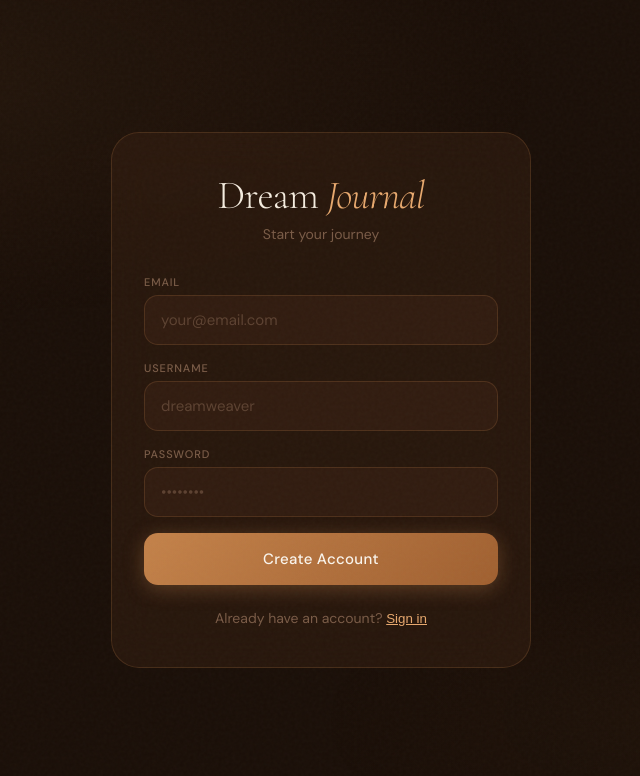
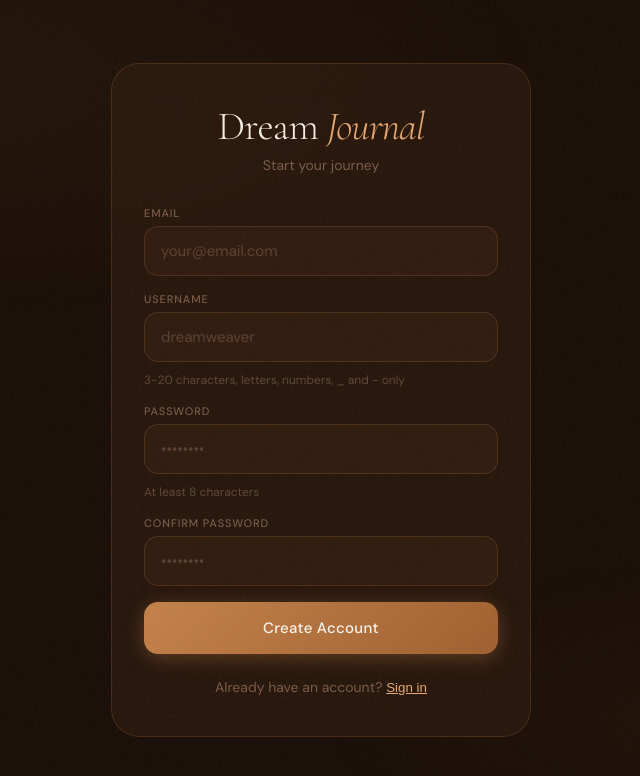
Before and after one commit to georgepapagapitos/dreamjournal, a React (Vite) app in the folder frontend/: page / in a window 1280 px wide. Both pictures are taken after a click on the button "Sign up". Shown: the top 776 px of the page, without its empty margins (319-959 px from the left). Built offline with nearby package versions, Linux system fonts and the light colour scheme.

Commit message:
Improve auth form validation and accessibility

```diff
--- a/frontend/src/components/AuthView.tsx
+++ b/frontend/src/components/AuthView.tsx
@@ -6,30 +6,94 @@ export function AuthView() {
     const [email, setEmail] = useState('')
     const [username, setUsername] = useState('')
     const [password, setPassword] = useState('')
+    const [confirmPassword, setConfirmPassword] = useState('')
     const [error, setError] = useState('')
+    const [validationErrors, setValidationErrors] = useState<Record<string, string>>({})
     const [loading, setLoading] = useState(false)
+    const [attempted, setAttempted] = useState(false)
     const { login, register } = useAuth()
+
+    const validateForm = () => {
+        const errors: Record<string, string> = {}
+
+        // Email validation
+        if (!email || !/^[^\s@]+@[^\s@]+\.[^\s@]+$/.test(email)) {
+            errors.email = 'Please enter a valid email address'
+        }
+
+        // Username validation (only for signup)
+        if (!isLogin) {
+            if (!username) {
+                errors.username = 'Username is required'
+            } else if (username.length < 3) {
+                errors.username = 'Username must be at least 3 characters'
+            } else if (username.length > 20) {
+                errors.username = 'Username must be at most 20 characters'
+            } else if (!/^[a-zA-Z0-9_-]+$/.test(username)) {
+                errors.username = 'Username can only contain letters, numbers, _ and -'
+            }
+        }
+
+        // Password validation
+        if (!password) {
+            errors.password = 'Password is required'
+        } else if (password.length < 8) {
+            errors.password = 'Password must be at least 8 characters'
+        }
+
+        // Confirm password (only for signup)
+        if (!isLogin) {
+            if (!confirmPassword) {
+                errors.confirmPassword = 'Please confirm your password'
+            } else if (password !== confirmPassword) {
+                errors.confirmPassword = 'Passwords do not match'
+            }
+        }
+
+        return errors
+    }
 
     const handleSubmit = async (e: FormEvent) => {
         e.preventDefault()
+        setAttempted(true)
         setError('')
+
+        const errors = validateForm()
+        setValidationErrors(errors)
+
+        if (Object.keys(errors).length > 0) {
+            return
+        }
+
         setLoading(true)
 
         try {
             if (isLogin) {
                 await login(email, password)
             } else {
-        if (!username.trim()) {
-          setError('Username is required')
-          setLoading(false)
-          return
-        }
                 await register(email, username, password)
             }
         } catch (err: any) {
-      setError(err.message || 'Something went wrong')
+            // Parse backend error messages
+            let errorMessage = 'Something went wrong'
+            try {
+                const errorData = JSON.parse(err.message)
+                errorMessage = errorData.detail || errorMessage
+            } catch {
+                errorMessage = err.message || errorMessage
+            }
+            setError(errorMessage)
             setLoading(false)
         }
+    }
+
+    const switchMode = () => {
+        setIsLogin(!isLogin)
+        setError('')
+        setValidationErrors({})
+        setPassword('')
+        setConfirmPassword('')
+        setAttempted(false)
     }
 
     return (
@@ -50,48 +114,102 @@ export function AuthView() {
                     </p>
                 </div>
 
-        <form className="auth-form" onSubmit={handleSubmit}>
+                <form className="auth-form" onSubmit={handleSubmit} noValidate>
                     <div className="field">
-            <label>Email</label>
+                        <label htmlFor="email">Email</label>
                         <input
+                            id="email"
                             type="email"
                             value={email}
                             onChange={(e) => setEmail(e.target.value)}
                             placeholder="your@email.com"
+                            className={attempted && validationErrors.email ? 'invalid' : ''}
+                            aria-invalid={attempted && validationErrors.email ? 'true' : 'false'}
+                            aria-describedby={attempted && validationErrors.email ? 'email-error' : undefined}
                             required
                             autoFocus
                         />
+                        {attempted && validationErrors.email && (
+                            <span id="email-error" className="field-error" role="alert">
+                                {validationErrors.email}
+                            </span>
+                        )}
                     </div>
 
                     {!isLogin && (
                         <div className="field">
-              <label>Username</label>
+                            <label htmlFor="username">Username</label>
                             <input
+                                id="username"
                                 type="text"
                                 value={username}
                                 onChange={(e) => setUsername(e.target.value)}
                                 placeholder="dreamweaver"
-                minLength={3}
-                maxLength={20}
+                                className={attempted && validationErrors.username ? 'invalid' : ''}
+                                aria-invalid={attempted && validationErrors.username ? 'true' : 'false'}
+                                aria-describedby="username-hint username-error"
                                 required
                             />
+                            <span id="username-hint" className="field-hint">
+                                3-20 characters, letters, numbers, _ and - only
+                            </span>
+                            {attempted && validationErrors.username && (
+                                <span id="username-error" className="field-error" role="alert">
+                                    {validationErrors.username}
+                                </span>
+                            )}
                         </div>
                     )}
 
                     <div className="field">
-            <label>Password</label>
+                        <label htmlFor="password">Password</label>
                         <input
+                            id="password"
                             type="password"
                             value={password}
                             onChange={(e) => setPassword(e.target.value)}
                             placeholder="••••••••"
-              minLength={8}
+                            className={attempted && validationErrors.password ? 'invalid' : ''}
+                            aria-invalid={attempted && validationErrors.password ? 'true' : 'false'}
+                            aria-describedby={!isLogin ? 'password-hint password-error' : validationErrors.password ? 'password-error' : undefined}
                             required
                         />
+                        {!isLogin && (
+                            <span id="password-hint" className="field-hint">
+                                At least 8 characters
+                            </span>
+                        )}
+                        {attempted && validationErrors.password && (
+                            <span id="password-error" className="field-error" role="alert">
+                                {validationErrors.password}
+                            </span>
+                        )}
                     </div>
 
+                    {!isLogin && (
+                        <div className="field">
+                            <label htmlFor="confirmPassword">Confirm Password</label>
+                            <input
+                                id="confirmPassword"
+                                type="password"
+                                value={confirmPassword}
+                                onChange={(e) => setConfirmPassword(e.target.value)}
+                                placeholder="••••••••"
+                                className={attempted && validationErrors.confirmPassword ? 'invalid' : ''}
+                                aria-invalid={attempted && validationErrors.confirmPassword ? 'true' : 'false'}
+                                aria-describedby={attempted && validationErrors.confirmPassword ? 'confirm-password-error' : undefined}
+                                required
+                            />
+                            {attempted && validationErrors.confirmPassword && (
+                                <span id="confirm-password-error" className="field-error" role="alert">
+                                    {validationErrors.confirmPassword}
+                                </span>
+                            )}
+                        </div>
+                    )}
+
                     {error && (
-            <div className="auth-error">
+                        <div className="auth-error" role="alert">
                             {error}
                         </div>
                     )}
@@ -109,10 +227,7 @@ export function AuthView() {
                     {isLogin ? "Don't have an account? " : 'Already have an account? '}
                     <button
                         type="button"
-            onClick={() => {
-              setIsLogin(!isLogin)
-              setError('')
-            }}
+                        onClick={switchMode}
                         className="auth-toggle-btn"
                     >
                         {isLogin ? 'Sign up' : 'Sign in'}
--- a/frontend/src/index.css
+++ b/frontend/src/index.css
@@ -1,22 +1,22 @@
 /* ─── Tokens ─────────────────────────────────────────────── */
 :root {
-  --ink:        #1a0f08;
-  --ink-soft:   #3d2314;
-  --ink-muted:  #7a5c47;
-  --parchment:  #f5ede0;
+  --ink: #1a0f08;
+  --ink-soft: #3d2314;
+  --ink-muted: #7a5c47;
+  --parchment: #f5ede0;
   --parchment2: #ede0cc;
   --parchment3: #e3d0b5;
-  --amber:      #c4824a;
+  --amber: #c4824a;
   --amber-deep: #a06030;
   --amber-glow: #e8a96e;
-  --cream:      #faf5ed;
-  --gold:       #d4a853;
+  --cream: #faf5ed;
+  --gold: #d4a853;
   --gold-light: #f0cc7a;
-  --shadow:     rgba(26, 15, 8, 0.15);
-  --shadow-lg:  rgba(26, 15, 8, 0.3);
+  --shadow: rgba(26, 15, 8, 0.15);
+  --shadow-lg: rgba(26, 15, 8, 0.3);
 
   --font-display: 'Cormorant Garamond', Georgia, serif;
-  --font-body:    'DM Sans', system-ui, sans-serif;
+  --font-body: 'DM Sans', system-ui, sans-serif;
 
   --radius-sm: 8px;
   --radius-md: 14px;
@@ -27,7 +27,13 @@
 }
 
 /* ─── Reset ──────────────────────────────────────────────── */
-*, *::before, *::after { box-sizing: border-box; margin: 0; padding: 0; }
+*,
+*::before,
+*::after {
+  box-sizing: border-box;
+  margin: 0;
+  padding: 0;
+}
 
 html {
   -webkit-text-size-adjust: 100%;
@@ -69,7 +75,8 @@ body::before {
   max-width: 680px;
   margin: 0 auto;
   width: 100%;
-  padding-bottom: 80px; /* nav clearance */
+  padding-bottom: 80px;
+  /* nav clearance */
 }
 
 /* ─── Bottom Nav ──────────────────────────────────────────── */
@@ -96,7 +103,7 @@ body::before {
   border-radius: 100px;
   padding: 8px 12px;
   margin: 0 16px 12px;
-  box-shadow: 0 8px 32px rgba(0,0,0,0.4), inset 0 1px 0 rgba(212, 168, 83, 0.1);
+  box-shadow: 0 8px 32px rgba(0, 0, 0, 0.4), inset 0 1px 0 rgba(212, 168, 83, 0.1);
 }
 
 .nav-btn {
@@ -118,7 +125,9 @@ body::before {
   text-transform: uppercase;
 }
 
-.nav-btn svg { transition: var(--transition); }
+.nav-btn svg {
+  transition: var(--transition);
+}
 
 .nav-btn.active {
   background: var(--amber);
@@ -193,7 +202,8 @@ body::before {
   pointer-events: none;
 }
 
-.dream-card:hover, .dream-card:active {
+.dream-card:hover,
+.dream-card:active {
   background: rgba(61, 35, 20, 0.65);
   border-color: rgba(196, 130, 74, 0.35);
   transform: translateY(-1px);
@@ -407,7 +417,9 @@ body::before {
   gap: 4px;
 }
 
-.mood-btn .mood-emoji { font-size: 20px; }
+.mood-btn .mood-emoji {
+  font-size: 20px;
+}
 
 .mood-btn.active {
   border-color: var(--amber);
@@ -464,7 +476,10 @@ body::before {
   font-size: 14px;
   transition: opacity 0.15s;
 }
-.tag-pill button:hover { opacity: 1; }
+
+.tag-pill button:hover {
+  opacity: 1;
+}
 
 .tags-wrap input {
   border: none;
@@ -509,7 +524,9 @@ body::before {
   box-shadow: 0 6px 28px rgba(196, 130, 74, 0.5);
 }
 
-.btn--primary:active { transform: translateY(0); }
+.btn--primary:active {
+  transform: translateY(0);
+}
 
 .btn--primary:disabled {
   opacity: 0.4;
@@ -567,7 +584,9 @@ body::before {
   transition: var(--transition);
 }
 
-.search-bar input::placeholder { color: rgba(122, 92, 71, 0.6); }
+.search-bar input::placeholder {
+  color: rgba(122, 92, 71, 0.6);
+}
 
 .search-bar input:focus {
   border-color: var(--amber);
@@ -591,7 +610,10 @@ body::before {
   overflow-x: auto;
   scrollbar-width: none;
 }
-.filter-row::-webkit-scrollbar { display: none; }
+
+.filter-row::-webkit-scrollbar {
+  display: none;
+}
 
 .filter-chip {
   white-space: nowrap;
@@ -633,7 +655,9 @@ body::before {
   transition: color var(--transition);
 }
 
-.detail-view__back:hover { color: var(--amber-glow); }
+.detail-view__back:hover {
+  color: var(--amber-glow);
+}
 
 .detail-view__title {
   font-family: var(--font-display);
@@ -688,7 +712,10 @@ body::before {
   gap: 12px;
 }
 
-.empty-state__icon { font-size: 3rem; opacity: 0.4; }
+.empty-state__icon {
+  font-size: 3rem;
+  opacity: 0.4;
+}
 
 .empty-state__title {
   font-family: var(--font-display);
@@ -697,7 +724,10 @@ body::before {
   color: var(--parchment3);
 }
 
-.empty-state__body { font-size: 13px; line-height: 1.6; }
+.empty-state__body {
+  font-size: 13px;
+  line-height: 1.6;
+}
 
 /* ─── Stats ───────────────────────────────────────────────── */
 .stats-grid {
@@ -750,7 +780,9 @@ body::before {
   text-align: left;
 }
 
-.meta-toggle:hover { color: var(--amber-glow); }
+.meta-toggle:hover {
+  color: var(--amber-glow);
+}
 
 .meta-section {
   display: flex;
@@ -796,7 +828,7 @@ body::before {
   backdrop-filter: blur(16px);
   z-index: 200;
   white-space: nowrap;
-  box-shadow: 0 8px 32px rgba(0,0,0,0.4);
+  box-shadow: 0 8px 32px rgba(0, 0, 0, 0.4);
   opacity: 0;
   transition: opacity 0.25s, transform 0.25s;
   pointer-events: none;
@@ -816,20 +848,38 @@ body::before {
 
 /* ─── Animations ──────────────────────────────────────────── */
 @keyframes fadeIn {
-  from { opacity: 0; transform: translateY(8px); }
-  to   { opacity: 1; transform: translateY(0); }
+  from {
+    opacity: 0;
+    transform: translateY(8px);
+  }
+
+  to {
+    opacity: 1;
+    transform: translateY(0);
+  }
 }
 
 @keyframes slideDown {
-  from { opacity: 0; transform: translateY(-6px); }
-  to   { opacity: 1; transform: translateY(0); }
+  from {
+    opacity: 0;
+    transform: translateY(-6px);
+  }
+
+  to {
+    opacity: 1;
+    transform: translateY(0);
+  }
 }
 
 @keyframes spin {
-  to { transform: rotate(360deg); }
+  to {
+    transform: rotate(360deg);
+  }
 }
 
-.fade-in { animation: fadeIn 0.3s ease both; }
+.fade-in {
+  animation: fadeIn 0.3s ease both;
+}
 
 /* ─── Scroll padding ──────────────────────────────────────── */
 .scroll-area {
@@ -910,7 +960,7 @@ body::before {
   letter-spacing: 0.03em;
 }
 
-.heatmap-days > div {
+.heatmap-days>div {
   height: 11px;
   display: flex;
   align-items: center;
@@ -1068,6 +1118,35 @@ body::before {
   color: var(--amber);
 }
 
+.field {
+  position: relative;
+}
+
+.field input.invalid {
+  border-color: rgba(180, 60, 60, 0.5);
+}
+
+.field input.invalid:focus {
+  border-color: rgba(180, 60, 60, 0.7);
+  box-shadow: 0 0 0 3px rgba(180, 60, 60, 0.12);
+}
+
+.field-hint {
+  display: block;
+  font-size: 12px;
+  color: var(--ink-muted);
+  margin-top: 4px;
+  opacity: 0.7;
+}
+
+.field-error {
+  display: block;
+  font-size: 12px;
+  color: #e07070;
+  margin-top: 4px;
+  font-weight: 500;
+}
+
 /* ─── User Menu ────────────────────────────────────────────── */
 .user-menu {
   position: fixed;
```
Also changed, not shown: frontend/src/components/CalendarView.tsx (+4 -6 lines), frontend/src/components/JournalView.tsx (+9 -9 lines), frontend/public/manifest.json, frontend/src/api/client.ts (line endings or trailing spaces), frontend/src/contexts/AuthContext.tsx (line endings or trailing spaces). Lines whose indentation alone changed are shown as unchanged.
